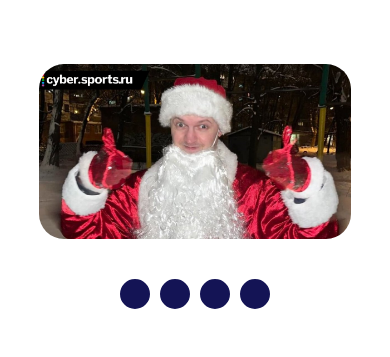
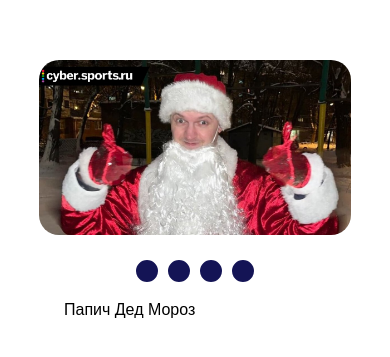
Before and after one commit to pupixipup/cssMemSlider, a plain HTML site: page index.html in a window 390 px wide. Shown: the part 233-590 px from the top of the page. Drawn offline with Linux system fonts and the light colour scheme.

Commit message:
feat: add initial text Friday, 13-May-22 10:53:54 UTC

```diff
--- a/index.html
+++ b/index.html
@@ -17,7 +17,7 @@
     <img class="slider__slide" src="assets/fe1081b0fcb6ef277d498815a2f6a5fd.jpg" alt="Папич показывает козу">
   </div>
   <div class="slider__bottom">
-    <p class="slider__text"></p>
+    <p class="slider__text">Папич Дед Мороз</p>
   <div class="controls">
   </div>
 </div>
--- a/style.css
+++ b/style.css
@@ -5,7 +5,6 @@ body {
   height: 100vh;
 }
 .slider {
-
   width: 45vw;
   overflow: hidden;
   flex-direction: column;
@@ -14,20 +13,16 @@ flex-direction: column;
   display: flex;
   max-height: 25vw;
   transition: 1s;
-
 }
 
 @media (max-width: 1075px) {
   .slider__wrapper {
     max-height: 45vw;
-
   }
   .slider {
     width: 80vw;
   }
-
 }
-
 
 .slider__slide {
   border-radius: 25px;
@@ -41,16 +36,16 @@ transition: 1s;
 }
 
 .dot {
-  width: 40px;
-  height: 40px;
+  width: 2rem;
+  height: 2rem;
   background-color: rgb(20, 20, 85);
-  border-radius: 20px;
-  transition: .3s;
+  border-radius: 50%;
+  transition: 0.3s;
   border: 5px solid white;
 }
 .dot:hover {
-  opacity: .7;
-  transition: .3s;
+  opacity: 0.7;
+  transition: 0.3s;
   cursor: pointer;
 }
 
@@ -64,28 +59,35 @@ transition: 1s;
   padding-left: 25px;
   padding-right: 25px;
   align-items: center;
-
 }
 
 .slider__text {
   opacity: 1;
-  font-family: 'Arial', sans-serif;
-  transition: .5s;
-  font-size: 24px;
+  font-family: "Arial", sans-serif;
+  transition: 0.5s;
+  font-size: 2rem;
 }
 
 @media (max-width: 600px) {
   .slider__text {
-    font-size: 18px;
+    font-size: 1rem;
   }
   .slider__bottom {
-    margin-top: 15px;
-    flex-direction: column;
+    flex-direction: column-reverse;
+  }
+  .controls {
+    margin-bottom: 15px;
+  }
+  .slider__slide {
+    border-radius: 20px;
+  }
+  .slider__text {
+    align-self: start;
   }
 }
 /* 280px */
 ._fade {
-  transition: .5s;
+  transition: 0.5s;
   opacity: 0;
 }
 
@@ -94,6 +96,6 @@ transition: 1s;
 }
 
 ._dot-active {
-  transition: .5s;
+  transition: 0.5s;
   background-color: rgb(120, 160, 201) !important;
 }
```
Lines whose indentation alone changed are shown as unchanged.
